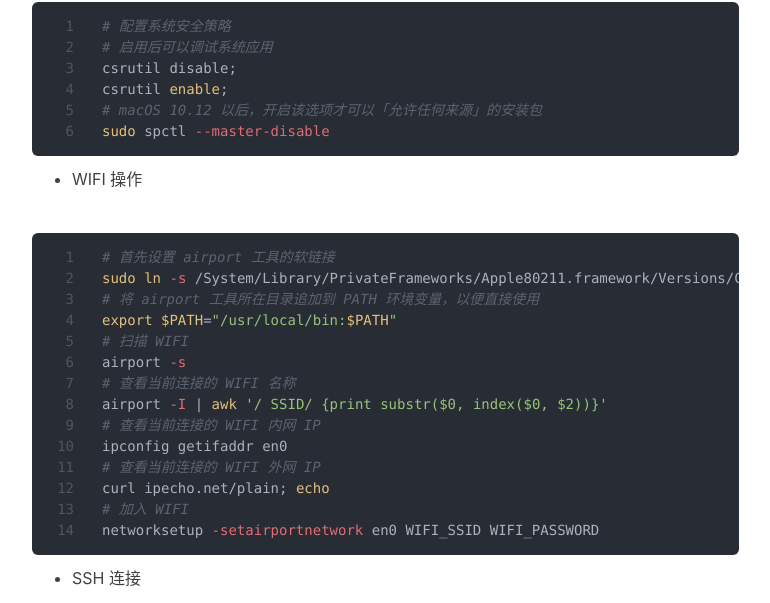
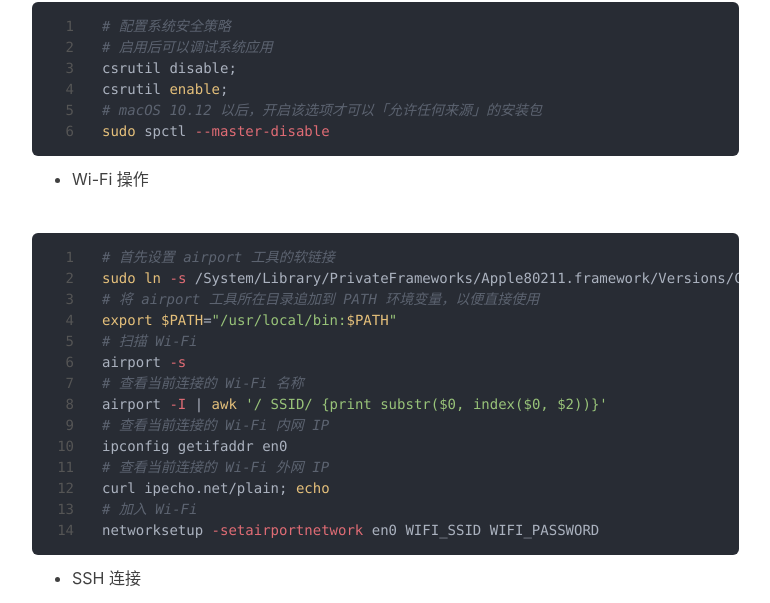
Before and after one commit to chinsyo/chinsyo.github.io, a Jekyll site: the page built from _posts/2019-04-08-useful-commandline-in-macos-1.md, in a window 1280 px wide and 900 px high, scrolled down 2685 px. Shown: the part 91-694 px from the top of the window, without its empty margins (233-1003 px from the left). Built offline with Jekyll 4.4.1, drawn with Linux system fonts in a browser that asks for light colours; comment, search, counter and statistics services are not loaded.

Commit message:
fix typo WiFi -> Wi-Fi

````diff
--- a/_posts/2019-04-08-useful-commandline-in-macos-1.md
+++ b/_posts/2019-04-08-useful-commandline-in-macos-1.md
@@ -116,22 +116,22 @@ csrutil enable;
 sudo spctl --master-disable
 ```
 
-* WIFI 操作
+* Wi-Fi 操作
 
 ```bash
 # 首先设置 airport 工具的软链接
 sudo ln -s /System/Library/PrivateFrameworks/Apple80211.framework/Versions/Current/Resources/airport /usr/local/bin/airport
 # 将 airport 工具所在目录追加到 PATH 环境变量，以便直接使用
 export $PATH="/usr/local/bin:$PATH"
-# 扫描 WIFI
+# 扫描 Wi-Fi
 airport -s
-# 查看当前连接的 WIFI 名称
+# 查看当前连接的 Wi-Fi 名称
 airport -I | awk '/ SSID/ {print substr($0, index($0, $2))}'
-# 查看当前连接的 WIFI 内网 IP
+# 查看当前连接的 Wi-Fi 内网 IP
 ipconfig getifaddr en0
-# 查看当前连接的 WIFI 外网 IP
+# 查看当前连接的 Wi-Fi 外网 IP
 curl ipecho.net/plain; echo
-# 加入 WIFI
+# 加入 Wi-Fi
 networksetup -setairportnetwork en0 WIFI_SSID WIFI_PASSWORD
 ```
 
````
Also changed, not shown: _posts/2019-08-10-ssh-connect-raspberry-pi-anywhere.md (+1 -1 lines), _posts/2019-08-11-mijia-smart-home-tricks-and-tips.md (+3 -3 lines), _posts/2019-08-18-my-reading-list.md (+1 -1 lines).
